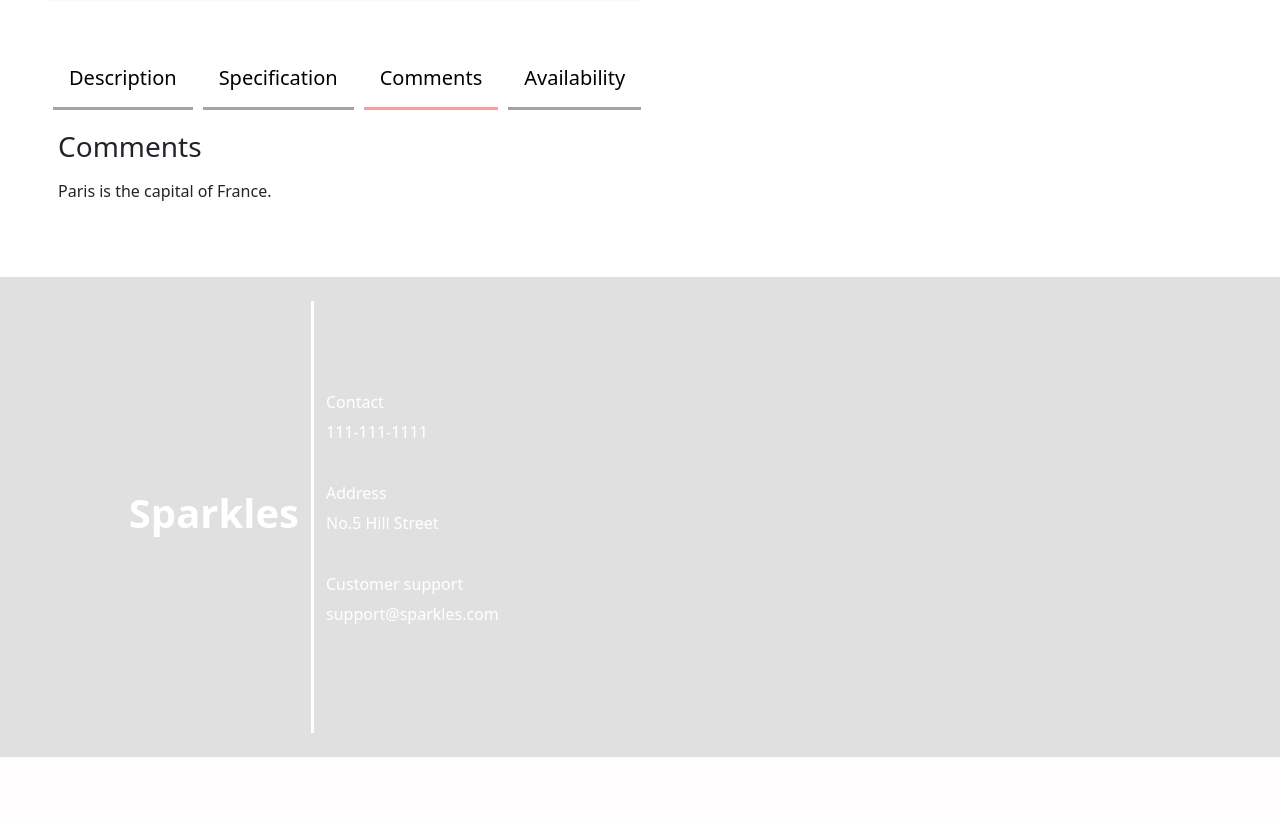
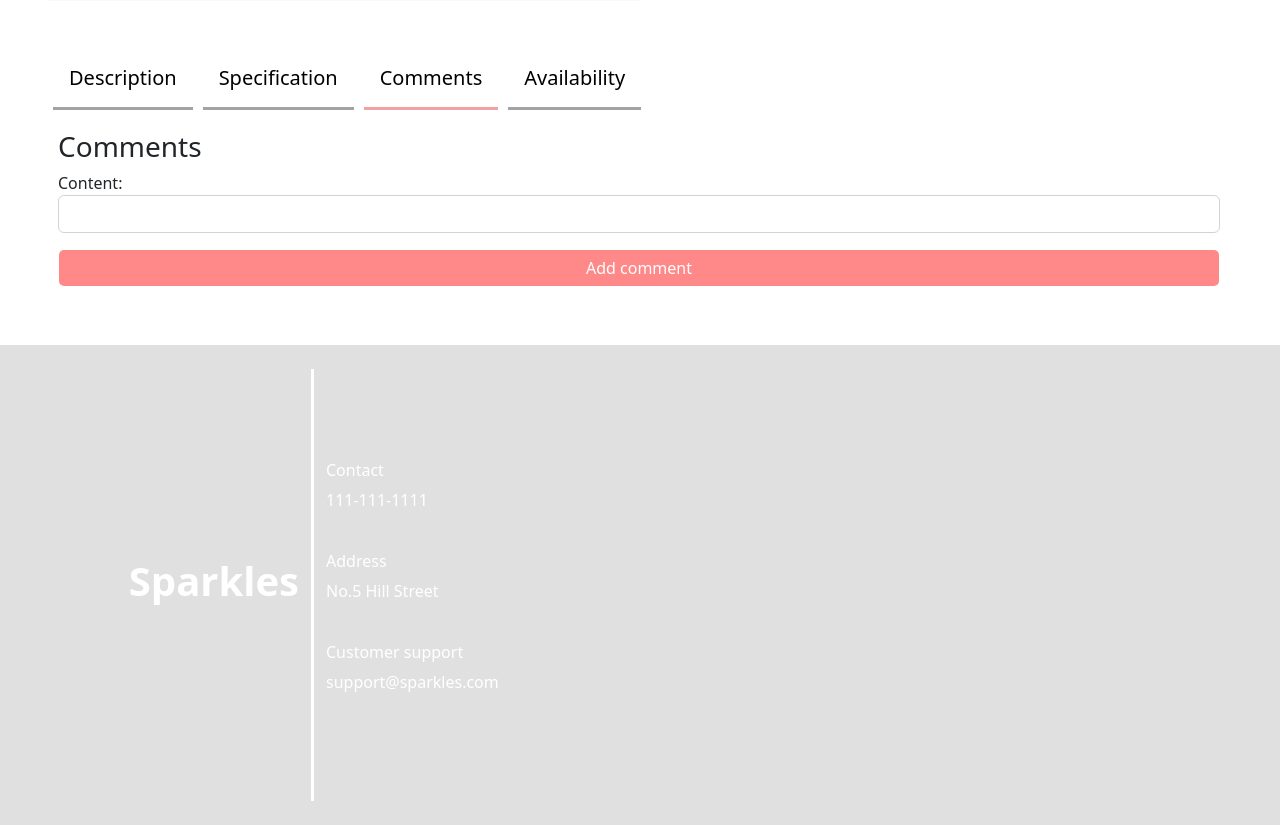
Before and after one commit to amatanasovska/SparklesShop, a Django app: page /product/ in a window 1280 px wide, after a click on "Comments". Shown: the part 750-1575 px from the top of the page. Before the commit the page ends 1507 px from the top, so only its background shows below. Run offline with Django 4.2, Linux system fonts and the light colour scheme; the visitor is signed in with stand-in values (Sample User, id 1); data that the repository does not hold is empty.

Commit message:
Comments functionality

```diff
--- a/shop/templates/user/product_details.html
+++ b/shop/templates/user/product_details.html
@@ -56,7 +56,19 @@
       </div>
       <div id="Comments" class="tabcontent mx-5">
         <h3>Comments</h3>
-        <p class="my-3">Paris is the capital of France.</p>
+        {% if show_field and user.is_authenticated %}
+        <form action="" method="POST">
+            {% csrf_token %}
+            {{ form.as_p }}
+            <button type="submit" class="form-control btn" id="admin_login_btn">Add comment</button>
+
+        </form>
+        {% endif %}
+        {% for comment in comments %}
+        <div class="row" style="border-bottom: 1px rgb(191, 157, 157) solid;">
+            <span style="font-weight: bold; color: rgb(181, 79, 79);">{{comment.user.username}}</span> - {{comment.content}}
+        </div>
+        {% endfor %}
       </div>
       <div id="Availability" class="tabcontent mx-5">
         <h3>Availability</h3>
--- a/shop/views.py
+++ b/shop/views.py
@@ -291,8 +291,12 @@ def product(request):
     context['product'] = product
     context['availability'] = Availability.objects.filter(product = product).all()
     context['specifications'] = ProductPropertiesValue.objects.filter(product=product).all()
+    context['show_field'] = False
     if not isinstance(request.user,AnonymousUser):
         context['shopping_cart_items'] = len(ShoppingCart.objects.filter(user__id=request.user.id).all())
+
+        if(len(Comment.objects.filter(user=request.user, product = product).all())==0):
+            context['show_field'] = True
     else:
         index = 0
         while(True):
@@ -301,7 +305,23 @@ def product(request):
                 break
             index+=1
 
+
         context['shopping_cart_items'] = index
+    context['form'] = CommentForm
+    comments = Comment.objects.filter( product = product).all()
+    context['comments'] = comments
+
+    if request.method=="POST":
+        form = CommentForm(data=request.POST, files=request.FILES)
+
+        if form.is_valid():
+            comment = form.save(commit=False)
+            comment.user = request.user
+            comment.product = product
+            comment.save()
+        return render(request, "user/product_details.html", context=context)
+
+
     return render(request, "user/product_details.html", context=context)
 
 def register(request):
--- a/sparklesapp/forms.py
+++ b/sparklesapp/forms.py
@@ -86,3 +86,15 @@ class PaymentForm(forms.ModelForm):
         'expires_on': forms.DateInput(attrs={'type': 'date'})
         }
         exclude = ("user",)
+
+
+class CommentForm(forms.ModelForm):
+    # fields = ("name", "quantity", "price",
+    #                "image", "description", "category")
+    def __init__(self, *args, **kwargs):
+        super(CommentForm, self).__init__(*args, **kwargs)
+        for field in self.visible_fields():
+            field.field.widget.attrs["class"] = "form-control"
+    class Meta:
+        model = Comment
+        exclude = ("product","user")
```
